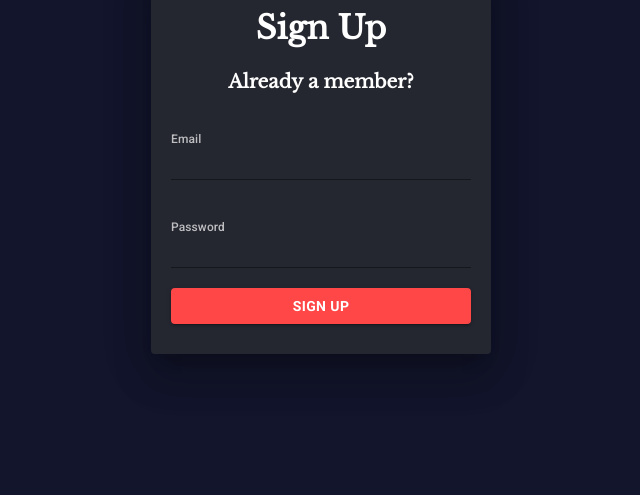
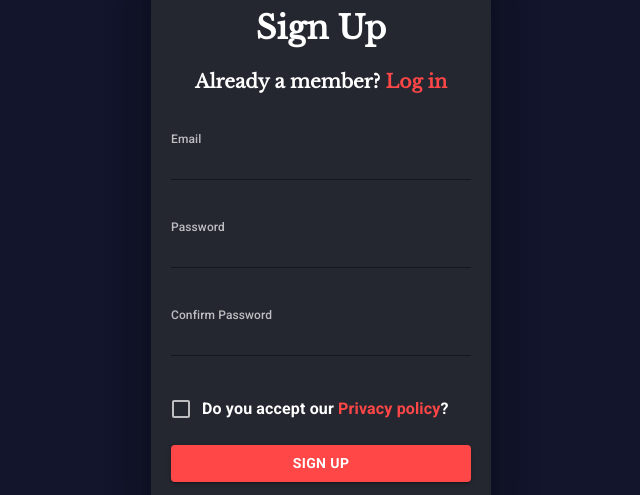
Before and after one commit to AuditToolWpartners/BackendServices, a React (Create React App) app in the folder frontend/: page /signup in a window 1280 px wide. Shown: the part 193-688 px from the top of the page, without its empty margins (319-959 px from the left). Built offline with nearby package versions, Linux system fonts and the light colour scheme.

Commit message:
Updated Sign Up Page

```diff
--- a/frontend/src/pages/SignUp/SignUp.js
+++ b/frontend/src/pages/SignUp/SignUp.js
@@ -1,21 +1,30 @@
-import React from 'react';
-import * as yup from 'yup';
+import React, { useState } from 'react';
+
+
 // CSS
 import './SignUp.css';
-import post from './post'
+
+// Local Components
+import post from './post';
 
 // MaterialUI Components
-import { makeStyles } from '@material-ui/core';
+import { Link, makeStyles } from '@material-ui/core';
 import Button from '@material-ui/core/Button';
 import TextField from '@material-ui/core/TextField';
 import Grid from '@material-ui/core/Grid';
 import Paper from '@material-ui/core/Paper';
-import Container from '@material-ui/core/Container';
+import FormControlLabel from '@material-ui/core/FormControlLabel';
+import FormGroup from '@material-ui/core/FormGroup';
+import CheckBox from '@material-ui/core/Checkbox';
+import FormHelperText from '@material-ui/core/FormHelperText';
+import FormControl from '@material-ui/core/FormControl';
 
-import ParticlesBg from 'particles-bg'
+// Background Components
+import ParticlesBg from 'particles-bg';
 
 // Formik Components
 import { useFormik } from 'formik';
+import * as yup from 'yup';
 
 
 // Styles
@@ -26,34 +35,7 @@ const useStyles = makeStyles({
       },
 })
 
-
-
-// const signup = (username, password) => dispatch => {
-
-//     //Headers
-//     const config = {
-//         headers: {
-//             "Content-type": "application/json"
-//         }
-//     }
-
-//     const body = JSON.stringify({ username, password })
-
-//     axios.post('http://192.168.1.218:8000/auth/login/', body, config, {withCredentials: true})
-//     .then(res => {
-//         dispatch({
-//             type: LOGIN_SUCCESS,
-//             payload: res.data
-//         })
-//     }).catch(err => {
-//         console.log(err)
-//         dispatch({
-//             type: LOGIN_FAIL
-//         })
-//     })
-// }
-
-const validationSchema = yup.object({
+const validationSchema = yup.object({ // Sign Up Validation
     email: yup
       .string('Enter your email')
       .email('Enter a valid email')
@@ -62,21 +44,33 @@ const validationSchema = yup.object({
       .string('Enter your password')
       .max(32, 'Password cannot be more than 32 characters')
       .required('Password is required')
-    //   .matches(
-    //     /^(?=.*[A-Za-z])(?=.*d)(?=.*[@$!%*#?&])[A-Za-zd@$!%*#?&]{8,}$/,
-    //     "Must Contain 8 Characters, One Uppercase, One Lowercase, One Number and one special case Character"
-    //   ),
+      .matches(
+        /^(?=.*?[A-Z])(?=.*?[a-z])(?=.*?[0-9])(?=.*?[#?!@$ %^&*-]).{8,}$/,
+        "Must Contain 8 Characters, One Uppercase, One Lowercase, One Number and one special case Character"
+      ),
+    confirmPassword: yup
+      .string('Confirm your password')
+      .oneOf([yup.ref('password'), null], 'Passwords must match!'),
+
+    policy: yup.boolean()
+      .oneOf([true], "You must accept our Privacy policy."),
   });
 
 const SignUp = () => {
     const classes = useStyles();
     const paperStyle = { padding: '30px 20px', width: 300, margin: "150px auto" }
+    const [state, setState] = useState({
+        policy: false,
+    })
+    const { policy } = state;
+    const error = [policy].filter((v) => v).length !== 2;
 
     const formik = useFormik({
         initialValues: {
           email: '',
           password: '',
           confirmPassword: '',
+          policy: false,
         },
         validationSchema: validationSchema,
         onSubmit: () => {
@@ -93,7 +87,7 @@ const SignUp = () => {
                             <Grid align='center'>
                                 <div className="header">
                                     <h1>Sign Up</h1>
-                                    <h3>Already a member?</h3>
+                                    <h3>Already a member? <Link href="http://localhost3000/Login">Log in</Link></h3>
                                 </div>
                             </Grid>
                             <TextField
@@ -126,6 +120,31 @@ const SignUp = () => {
                                     shrink: true,
                                 }}
                             />
+
+                            <TextField
+                                fullWidth
+                                id="confirmPassword"
+                                name="confirmPassword"
+                                label="Confirm Password"
+                                type="password"
+                                value={formik.values.confirmPassword}
+                                onChange={formik.handleChange}
+                                error={formik.touched.confirmPassword && Boolean(formik.errors.confirmPassword)}
+                                helperText={formik.touched.confirmPassword && formik.errors.confirmPassword}
+                                className={classes.field}
+                                InputLabelProps={{
+                                    shrink: true,
+                                }}
+                            />
+                            <FormControl error={error}>
+                                <FormGroup>
+                                    <FormControlLabel
+                                        control={<CheckBox checked={state.checked} onChange={formik.handleChange} name="policy"/>}
+                                        label={<h4>Do you accept our <Link href="http://localhost:3000/Privacy">Privacy policy</Link>?</h4>}
+                                    />
+                                </FormGroup>
+                                <FormHelperText>{formik.touched.policy && formik.errors.policy}</FormHelperText>
+                            </FormControl>
                             <Button color="primary" variant="contained" type="submit" fullWidth>
                                 Sign Up
                             </Button>
```
Also changed, not shown: frontend/src/pages/SignUp/post.js (line endings or trailing spaces), 1 other file (tests, documents, lock files or other folders).
